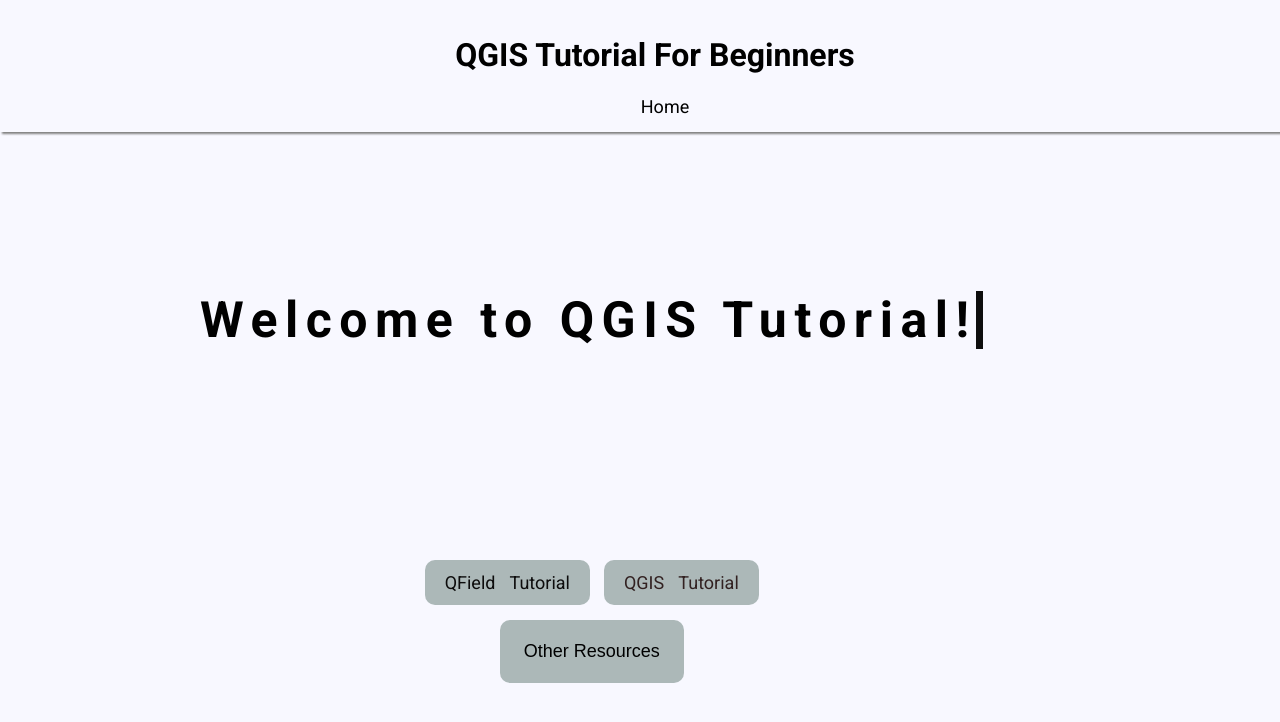
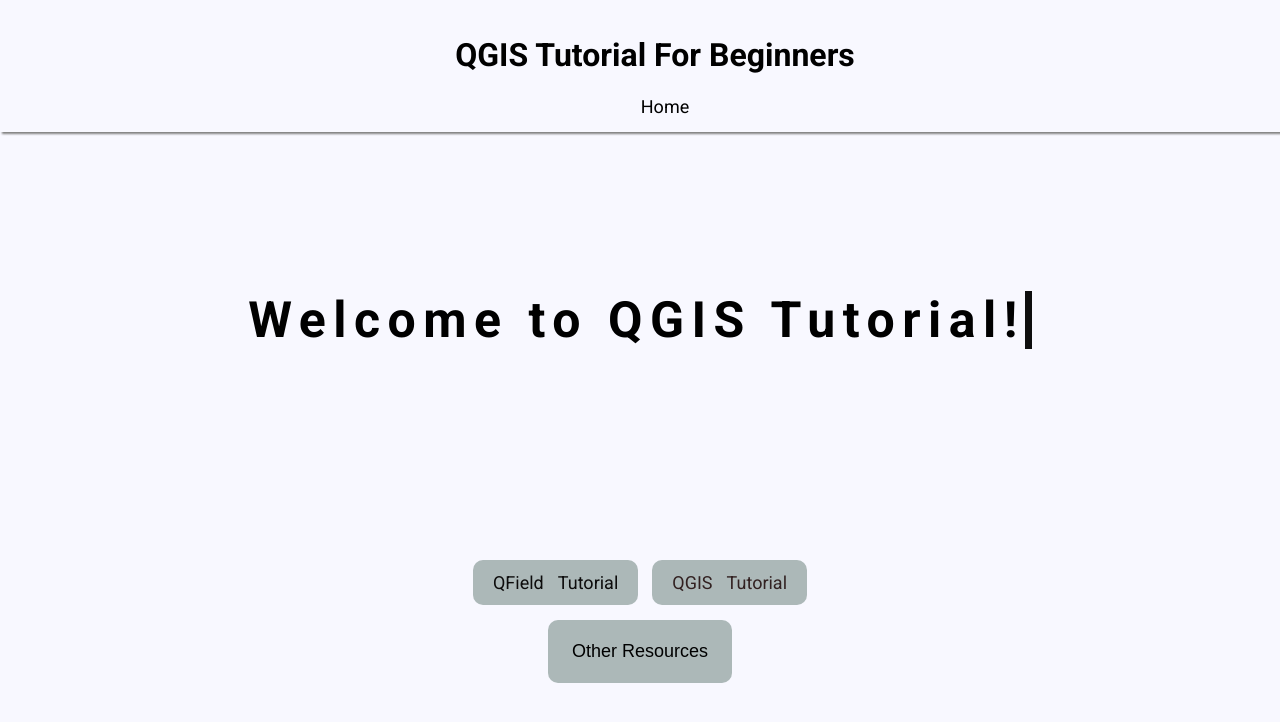
Before and after one commit to CYOscar/Intro_To_QGIS, a plain HTML site: page index.html in a window 1280 px wide. Drawn offline with Linux system fonts and the light colour scheme; a web font is replaced by a local one.

Commit message:
Update styles.css

```diff
--- a/styles.css
+++ b/styles.css
@@ -4,7 +4,7 @@ body{
 }
 
 body{
-    display:inline-flex;
+    display: flex;
     align-items: center;
     flex-direction: column;
     margin: 0;
@@ -69,6 +69,7 @@ body{
 
 }
 .content {
+    max-width: 100%;
     width: 100%;
     text-align: center;
     display: flex;
```
